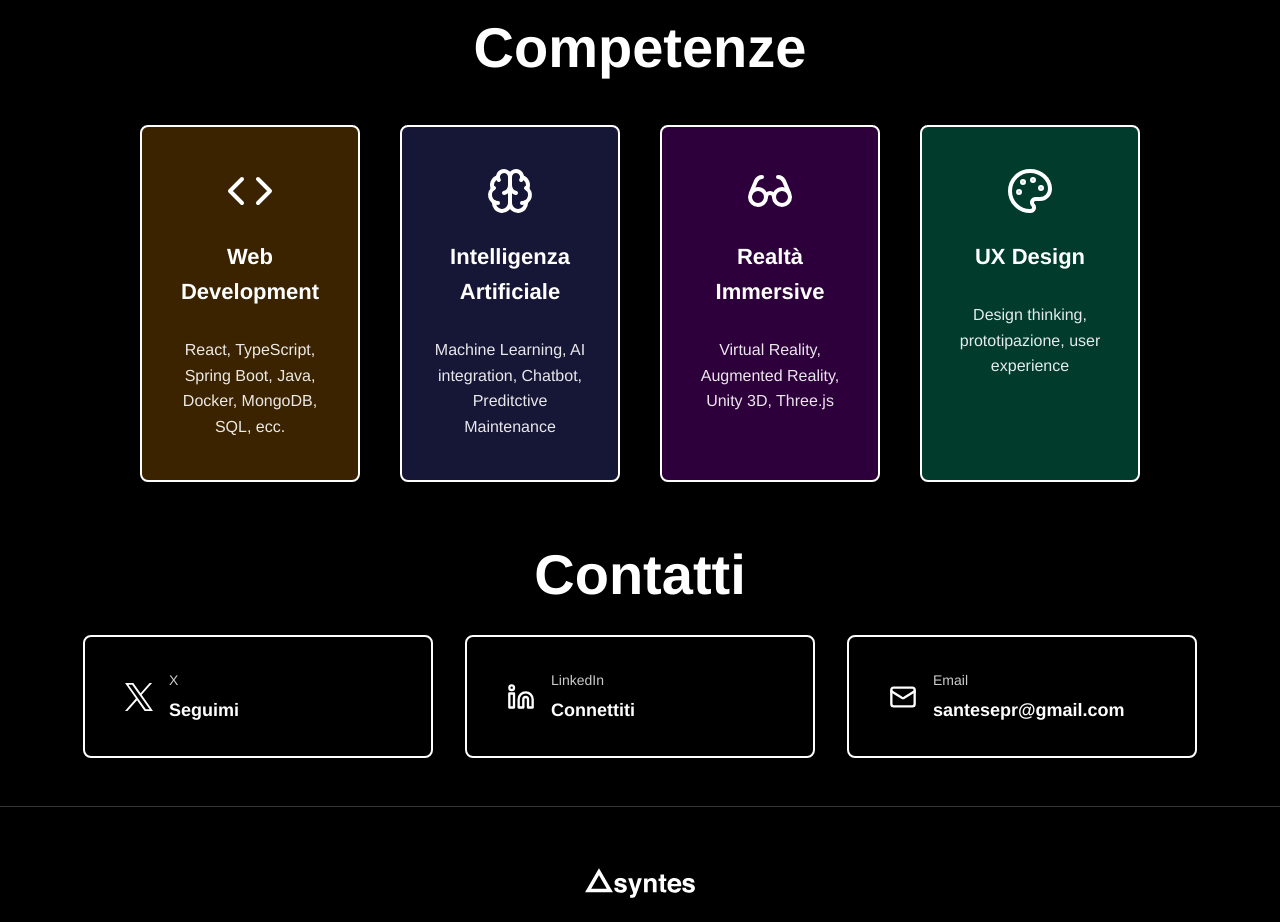
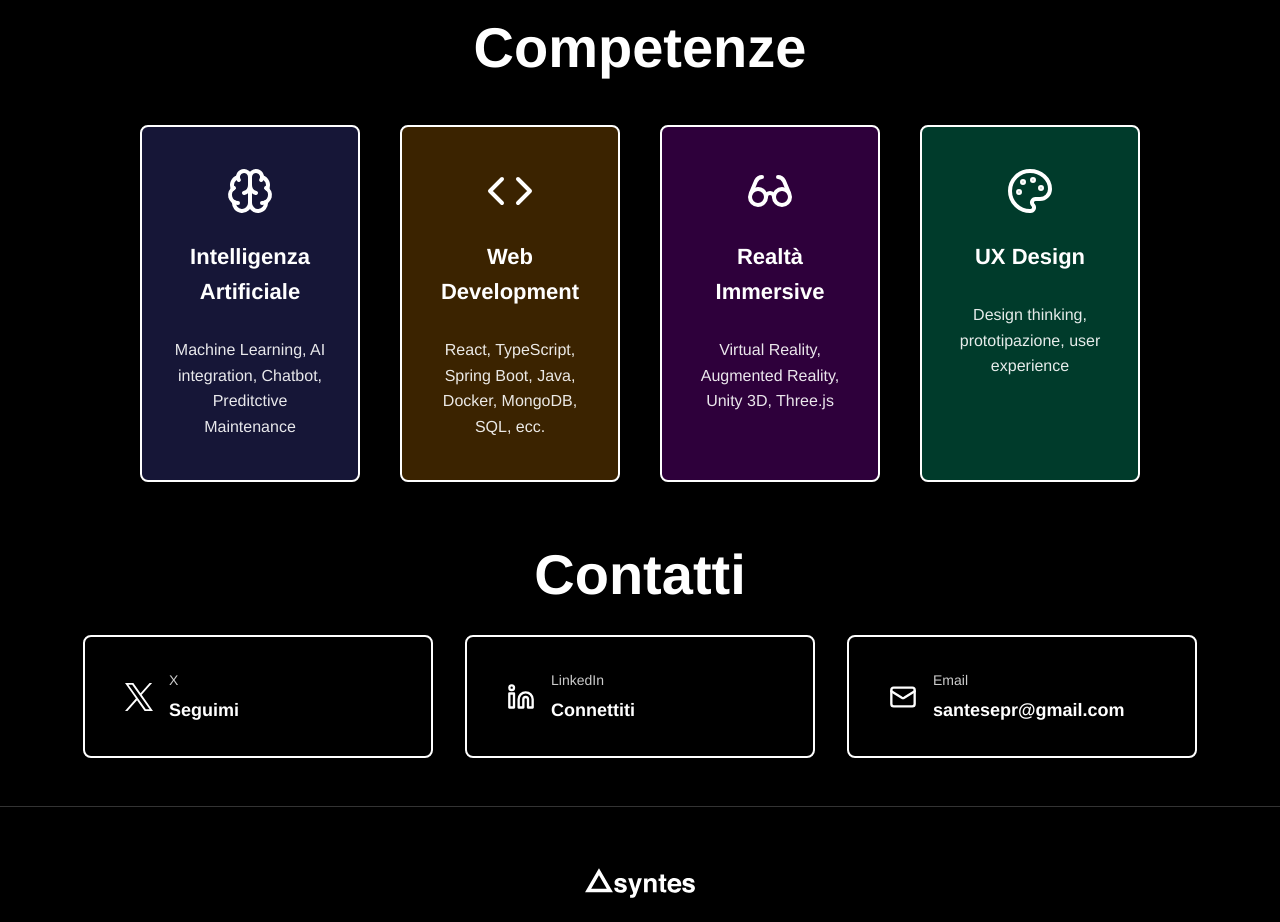
Before and after one commit to asyntes/asyntes.com, a React (Vite) app: page / in a window 1280 px wide. Shown: the part 800-1722 px from the top of the page. Built offline with nearby package versions, Linux system fonts and the light colour scheme.

Commit message:
Update About.tsx

```diff
--- a/src/components/sections/About/About.tsx
+++ b/src/components/sections/About/About.tsx
@@ -9,15 +9,15 @@ const About = () => {
                     <div className="about-skills">
                         <h2 className="about-title">Competenze</h2>
                         <div className="skills-grid">
+                            <div className="skill-item skill-ai">
+                                <Brain className="skill-icon" />
+                                <h4>Intelligenza Artificiale</h4>
+                                <p>Machine Learning, AI integration, Chatbot, Preditctive Maintenance</p>
+                            </div>
                             <div className="skill-item skill-web">
                                 <Code className="skill-icon" />
                                 <h4>Web Development</h4>
                                 <p>React, TypeScript, Spring Boot, Java, Docker, MongoDB, SQL, ecc.</p>
-                            </div>
-                            <div className="skill-item skill-ai">
-                                <Brain className="skill-icon" />
-                                <h4>Intelligenza Artificiale</h4>
-                                <p>Machine Learning, AI integration, Chatbot, Preditctive Maintenance</p>
                             </div>
                             <div className="skill-item skill-xr">
                                 <Glasses className="skill-icon" />
```
